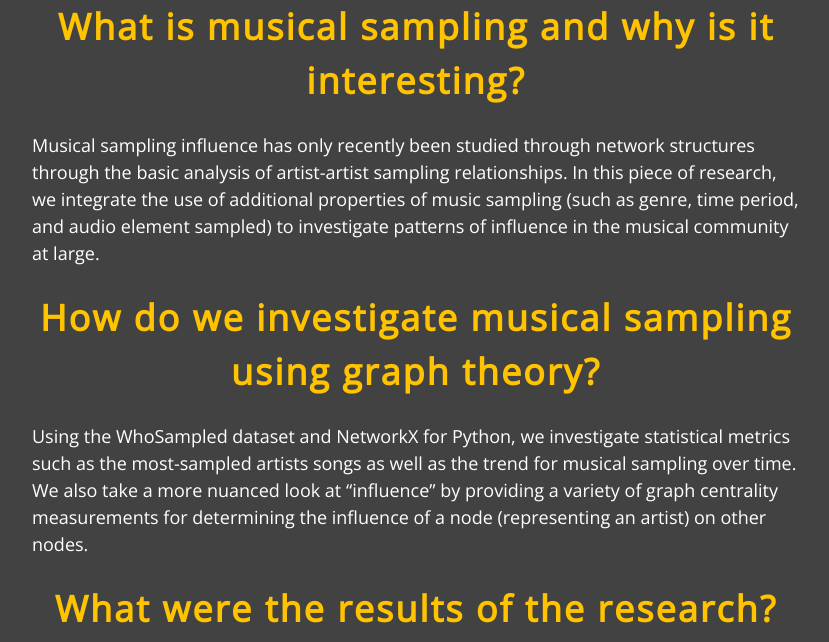
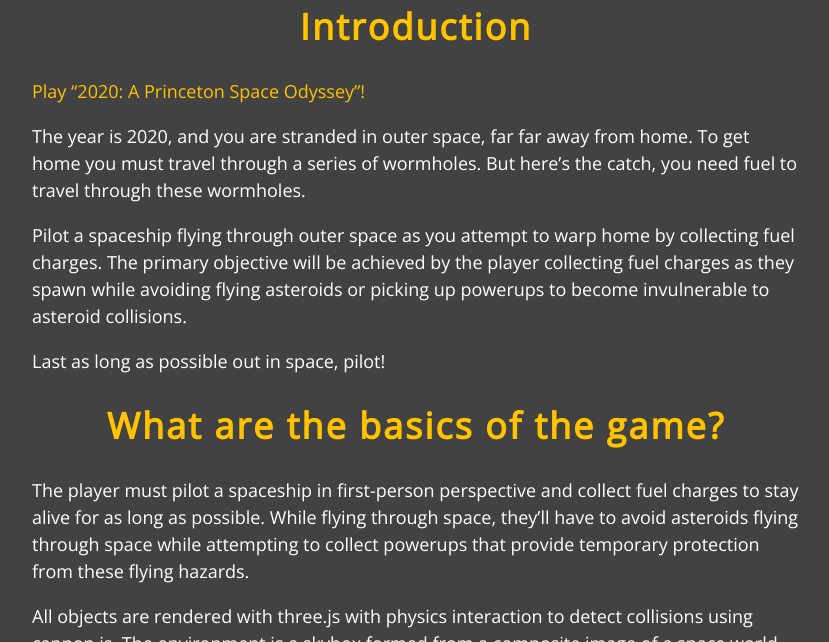
Before and after one commit to justintranjt/justintranjt.github.io, a Jekyll site: the page built from _projects/2020-05-14-2020-A-Princeton-Space-Odyssey.md, in a window 1280 px wide and 900 px high, scrolled down 445 px, cut to the strip 258-900 px from the top of the window. Shown: the whole strip, without its empty margins (224-1053 px from the left). Built offline with Jekyll 4.4.1, drawn with Linux system fonts in a browser that asks for light colours; some of the changed text lies outside the part shown.

Commit message:
space odyssey post

```diff
--- a/_projects/2020-05-14-2020-A-Princeton-Space-Odyssey.md
+++ b/_projects/2020-05-14-2020-A-Princeton-Space-Odyssey.md
@@ -2,37 +2,40 @@
 layout: post
 title: "2020: A Princeton Space Odyssey"
 date: 2020-05-14
-description: A Python and NetworkX project made to measure musical sampling influence in the music industry through networks and graph theory.
-image: /projects/poster.jpg
+description: A space exploration arcade game built with Node.js and graphics library three.js along with physics from cannon.js.
+image: /projects/hud.jpg
 ---
 
-![Summary poster of findings](/projects/poster.jpg)
+![2020: A Princeton Space Odyssey's introductory Menu screen](/projects/menu.jpg)
 
-# What is musical sampling and why is it interesting?
+# Introduction
 
-Musical sampling influence has only recently been studied through network structures through
-the basic analysis of artist-artist sampling relationships. In this piece of research, we integrate the use of
-additional properties of music sampling (such as genre, time period, and audio element sampled) to
-investigate patterns of influence in the musical community at large.
+[Play "2020: A Princeton Space Odyssey"!](https://teferiemmanuel.github.io/2020-A-Princeton-Space-Odyssey/)
 
-# How do we investigate musical sampling using graph theory?
+The year is 2020, and you are stranded in outer space, far far away from home. To get home you must travel through a series of wormholes. But here’s the catch, you need fuel to travel through these wormholes.
 
-Using the WhoSampled dataset and NetworkX for Python,
-we investigate statistical metrics such as the most-sampled artists songs as well as the trend for
-musical sampling over time. We also take a more nuanced look at "influence" by providing a variety
-of graph centrality measurements for determining the influence of a node (representing an artist) on
-other nodes.
+Pilot a spaceship flying through outer space as you attempt to warp home by collecting fuel charges. The primary objective will be achieved by the player collecting fuel charges as they spawn while avoiding flying asteroids or picking up powerups to become invulnerable to asteroid collisions.
 
-# What were the results of the research?
+Last as long as possible out in space, pilot!
 
-This analysis resulted in a greater understanding of musical influence certain artists and genres had over other heavily-sampling artists and genres over time. The most influential genre was found to be Funk/Soul/Disco while the most influential artist of all time was James Brown. However, Hip-Hop/R&B music has unsurprisingly become more sampled than all other genres in recent time periods. In addition, artists from all genres tended to sample from others within their own genre, essentially displaying strong intra-genre influences.
+# What are the basics of the game?
+
+The player must pilot a spaceship in first-person perspective and collect fuel charges to stay alive for as long as possible. While flying through space, they'll have to avoid asteroids flying through space while attempting to collect powerups that provide temporary protection from these flying hazards.
+
+All objects are rendered with three.js with physics interaction to detect collisions using cannon.js. The environment is a skybox formed from a composite image of a space world with randomized particles to give depth to the world.
+
+All objects are procedurally generated as well so that players have a unique experience with each new run.
+
+# How was the game made and what challenges did you run across?
+
+A detailed summary of our challenges can be found in our fully documented paper below. Check it out along with a deeper look into our design decisions and possible future expansions.
 
 # Where can I find the most pivotal details?
 
-All code can be found in the [Github repo](https://github.com/justintranjt/music-sampling-networks).
+All code can be found in the [Github repo](https://github.com/teferiemmanuel/2020-A-Princeton-Space-Odyssey).
 
-The full paper can be found [here](https://justintranjt.me/research/music_sampling_networks.pdf).
+The full paper can be found [here](https://github.com/teferiemmanuel/2020-A-Princeton-Space-Odyssey/blob/master/FinalWriteup.pdf).
 
-The slide deck for a quick summary can be found [here](https://justintranjt.me/research/presentation.pdf).
+The slide deck for a quick summary can be found [here](https://github.com/teferiemmanuel/2020-A-Princeton-Space-Odyssey/blob/master/%5BFinal%20Presentation%5D%202020_%20A%20Princeton%20Space%20Odyssey.pptx).
 
-The high-resolution poster can be found [here](https://justintranjt.me/research/poster.pdf).
+The demo recording can be found [here](https://www.youtube.com/watch?v=na-db3yqfvQ).
```
Also changed, not shown: _projects/2020-02-04-Improving-LSTM-Document-Classifiers-by-Optimizing-Word-Embedding-Techniques.md (+2 -2 lines), projects/hud.jpg (added), projects/menu.png (added).
